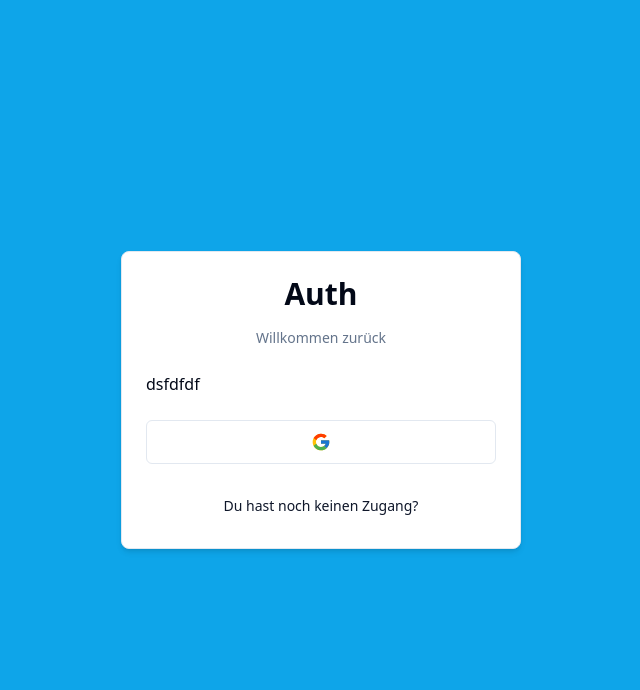
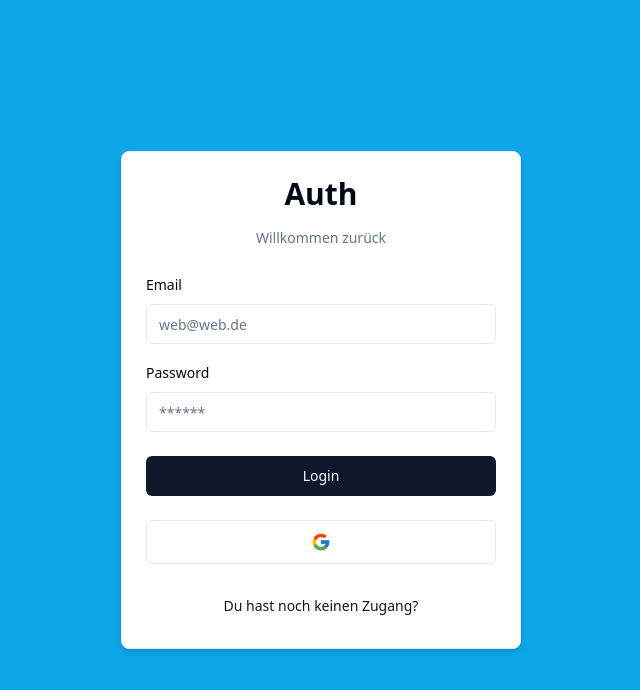
Before and after one commit to Gid3onJura/nextjs-auth, a Next.js app: page /auth/login in a window 1280 px wide. Shown: the top 690 px of the page, without its empty margins (319-959 px from the left). Built offline with nearby package versions, Linux system fonts and the light colour scheme.

Commit message:
input fields and validation in login form

```diff
--- a/components/auth/login-form.tsx
+++ b/components/auth/login-form.tsx
@@ -1,6 +1,30 @@
+"use client"
+
+import { useForm } from "react-hook-form"
+import { zodResolver } from "@hookform/resolvers/zod"
+import { Form, FormControl, FormField, FormItem, FormLabel, FormMessage } from "@/components/ui/form"
+import * as z from "zod"
+
+import { LoginSchema } from "@/schemas"
+
 import { CardWrapper } from "@/components/auth/card-wrapper"
+import { FormInput } from "lucide-react"
+import { Input } from "@/components/ui/input"
+import { Button } from "../ui/button"
 
 const LoginForm = () => {
+  const form = useForm<z.infer<typeof LoginSchema>>({
+    resolver: zodResolver(LoginSchema),
+    defaultValues: {
+      email: "",
+      password: "",
+    },
+  })
+
+  const onSubmit = (values: z.infer<typeof LoginSchema>) => {
+    console.log(values)
+  }
+
   return (
     <CardWrapper
       headerLabel="Willkommen zurück"
@@ -8,7 +32,41 @@ const LoginForm = () => {
       backButtonHref="/auth/register"
       showSocial
     >
-      <span>dsfdfdf</span>
+      <Form {...form}>
+        <form onSubmit={form.handleSubmit(onSubmit)} className="space-y-6">
+          <div className="space-y-4">
+            <FormField
+              control={form.control}
+              name="email"
+              render={({ field }) => (
+                <FormItem>
+                  <FormLabel>Email</FormLabel>
+                  <FormControl>
+                    <Input {...field} placeholder="web@web.de" type="email" />
+                  </FormControl>
+                  <FormMessage />
+                </FormItem>
+              )}
+            />
+            <FormField
+              control={form.control}
+              name="password"
+              render={({ field }) => (
+                <FormItem>
+                  <FormLabel>Password</FormLabel>
+                  <FormControl>
+                    <Input {...field} placeholder="******" type="password" />
+                  </FormControl>
+                  <FormMessage />
+                </FormItem>
+              )}
+            />
+          </div>
+          <Button type="submit" className="w-full">
+            Login
+          </Button>
+        </form>
+      </Form>
     </CardWrapper>
   )
 }
--- /dev/null
+++ b/schemas/index.ts
@@ -0,0 +1,10 @@
+import * as z from "zod"
+
+export const LoginSchema = z.object({
+  email: z.string().email({
+    message: "Email is required",
+  }),
+  password: z.string().min(1, {
+    message: "Password is required",
+  }),
+})
```
